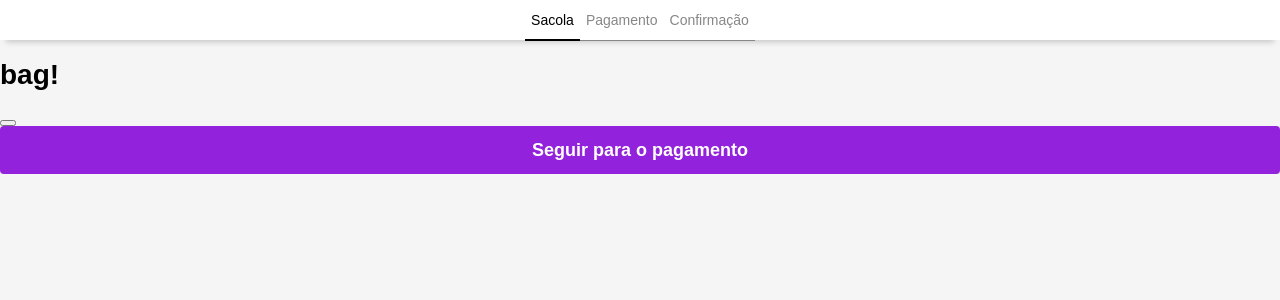
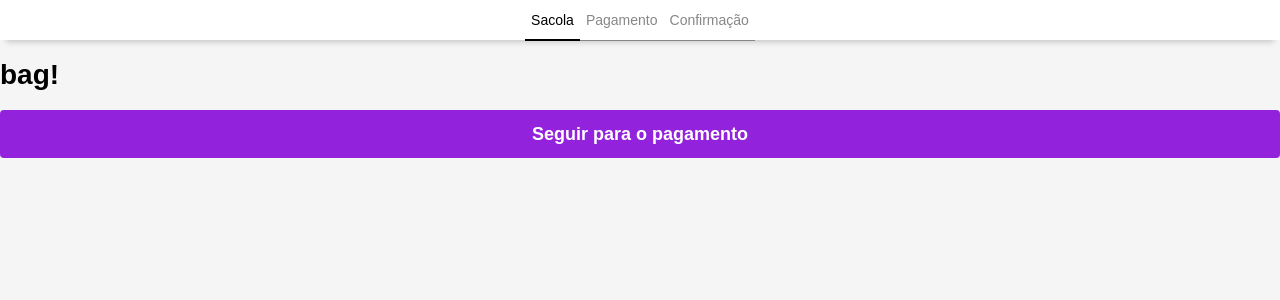
Before and after one commit to luane-aquino/checkout, a React (Create React App) app: page /bag in a window 1280 px wide. Shown: the top 300 px of the page. Built offline with nearby package versions, Linux system fonts and the light colour scheme.

Commit message:
added navigation

```diff
--- a/src/pages/Bag/index.tsx
+++ b/src/pages/Bag/index.tsx
@@ -3,11 +3,14 @@ import "./styles.scss";
 import Tabs from "../../components/molecules/Tabs";
 import { TabContentItemEnum } from "../../common/types";
 import Button from "../../components/atoms/Button";
+import { useNavigate } from "react-router-dom";
 
 function Bag() {
+  const navigate = useNavigate();
   const handleClick = () => {
     // chama a rota payment
     console.log("***[clicked!]");
+    navigate("/payment");
   };
 
   return (
@@ -16,7 +19,6 @@ function Bag() {
       <h1>bag!</h1>
       {/* produtos */}
       {/* prices */}
-      <button onClick={handleClick}></button>
       <Button text="Seguir para o pagamento" handleClick={handleClick} />
     </div>
   );
```
